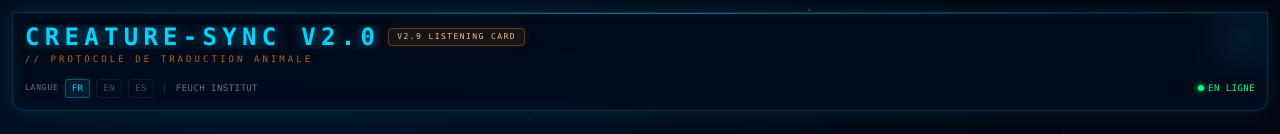
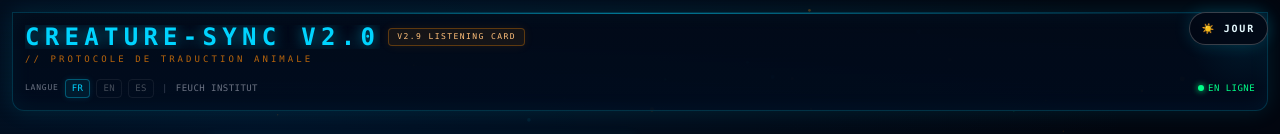
Before and after one commit to benoitlub/Creature-sync, a React (Vite) app: page / in a window 1280 px wide. Shown: the top 134 px of the page. Built offline with nearby package versions, Linux system fonts and the light colour scheme.

Commit message:
Mount day night toggle globally

```diff
--- a/src/App.tsx
+++ b/src/App.tsx
@@ -1,6 +1,7 @@
 import { Switch, Route, Router as WouterRouter } from "wouter";
 import Home from "@/pages/Home";
 import NotFound from "@/pages/not-found";
+import { DayNightToggle } from "@/components/DayNightToggle";
 
 function Router() {
   return (
@@ -14,6 +15,7 @@ function Router() {
 function App() {
   return (
     <WouterRouter base={import.meta.env.BASE_URL.replace(/\/$/, "")}>
+      <DayNightToggle />
       <Router />
     </WouterRouter>
   );
```
